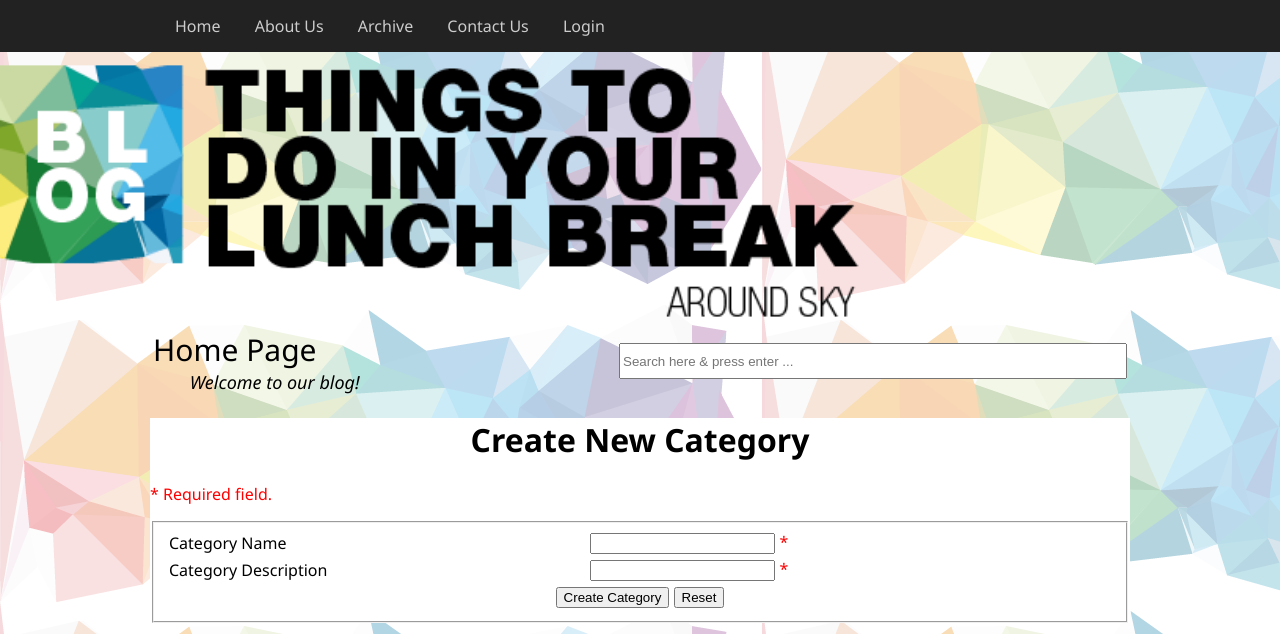
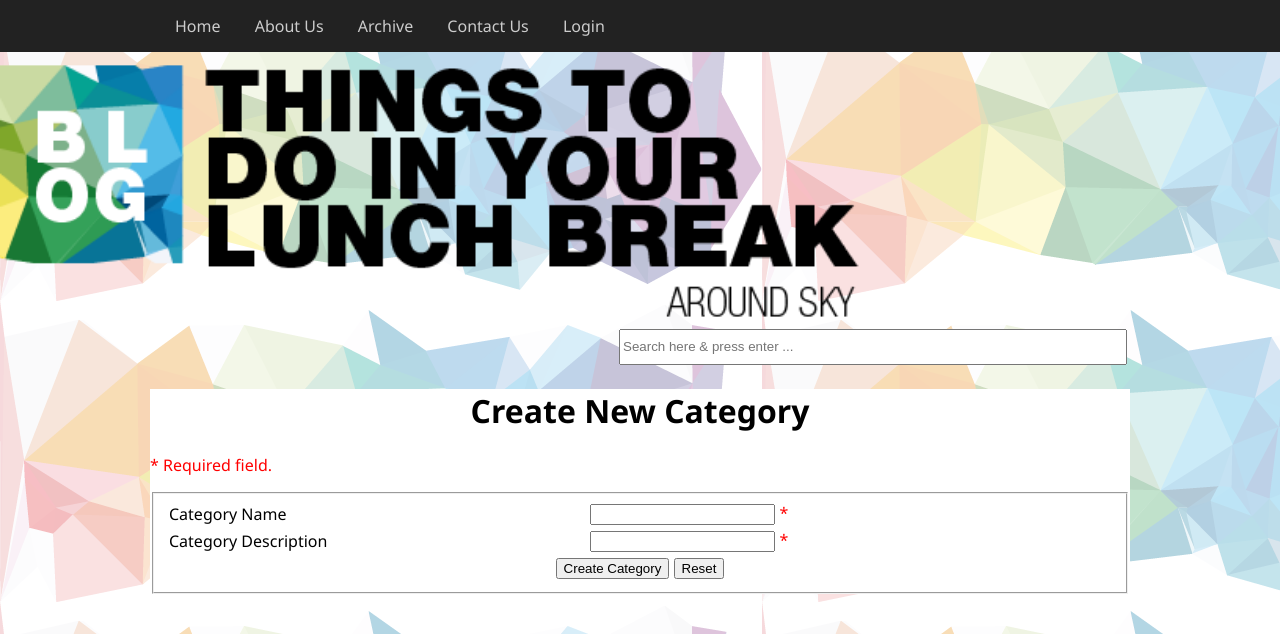
Before and after one commit to revathybharath/miniproject, a PHP site: page /Createcategory.php in a window 1280 px wide. Shown: the top 634 px of the page. Run offline with PHP 8.4, Linux system fonts and the light colour scheme; some libraries are stand-ins or nearby versions.

Commit message:
changed the title and removed some text as 'Home' was appearing on all pages.

```diff
--- a/BlogSite/web/Header.php
+++ b/BlogSite/web/Header.php
@@ -1,7 +1,7 @@
 <!DOCTYPE html>
 <html>
     <head>
-        <title>Things to do in your lunch break</title>
+        <title>TTDIYLB blog</title>
         <meta charset="UTF-8">
 	<meta name="viewport" content="width=device-width, initial-scale=1" />
         <link href="img/favicn.ico" type="image" rel="icon"/>
@@ -52,10 +52,10 @@
                 <tr>
                     <td>
                         <div id="title">
-                            Home Page
+
                         </div>
                         <div id="catchy">
-                            Welcome to our blog!
+
                         </div>
                     </td>
                     <td align="right">
```
